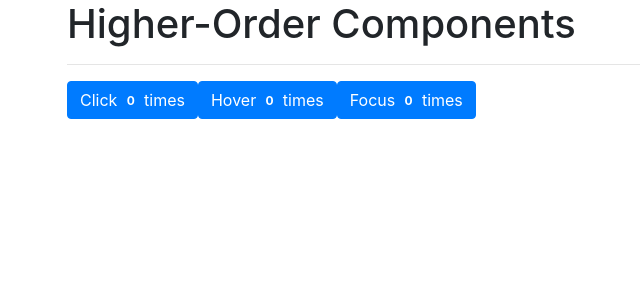
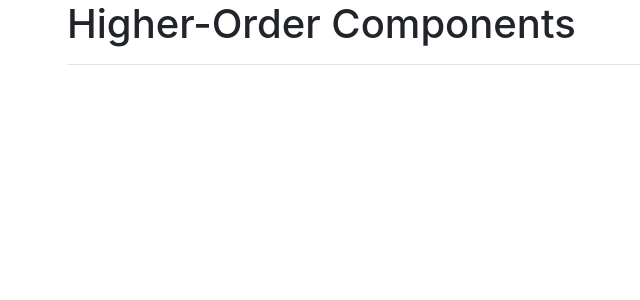
Before and after one commit to masud001/react-practice, a React (Create React App) app: page / in a window 1280 px wide. Shown: the top 300 px of the page, without its empty margins (18-658 px from the left). Built offline with nearby package versions, Linux system fonts and the light colour scheme.

Commit message:
hier order component practice

```diff
--- a/src/App.js
+++ b/src/App.js
@@ -1,7 +1,4 @@
 import React, { Component } from 'react';
-import ClickCounter from './Components/hoc/ClickCounter';
-import HoverCounter from './Components/hoc/HoverCounter';
-import FocusCounter from './Components/hoc/FocusCounter';
 
 class App extends Component {
 	render() {
@@ -11,9 +8,6 @@ class App extends Component {
 					<div className='container'>
 						<h1 className=' text-capitalize '>Higher-Order Components</h1>
 						<hr />
-						<ClickCounter />
-						<HoverCounter />
-						<FocusCounter />
 					</div>
 				</div>
 			</React.Fragment>
--- a/src/Components/hoc/ClickCounter.jsx
+++ /dev/null
@@ -1,14 +0,0 @@
-import React, { Component } from 'react';
-import withCounter from './withCounter';
-const ClickCounter = (props) => {
-	const { count, handelIncrement } = props;
-	return (
-		<React.Fragment>
-			<button className='btn btn-primary me-3' onClick={handelIncrement}>
-				Click <span className='badge bg-black'>{count}</span> times
-			</button>
-		</React.Fragment>
-	);
-};
-
-export default withCounter(ClickCounter);
--- a/src/Components/hoc/FocusCounter.jsx
+++ /dev/null
@@ -1,13 +0,0 @@
-import React, { Component } from 'react';
-import withCounter from './withCounter';
-const FocusCounter = (props) => {
-	const { count, handelIncrement } = props;
-	return (
-		<React.Fragment>
-			<button className='btn btn-primary me-3' onFocus={handelIncrement}>
-				Focus <span className='badge bg-black'>{count}</span> times
-			</button>
-		</React.Fragment>
-	);
-};
-export default withCounter(FocusCounter);
--- a/src/Components/hoc/HoverCounter.jsx
+++ /dev/null
@@ -1,13 +0,0 @@
-import React, { Component } from 'react';
-import withCounter from './withCounter';
-const HoverCounter = (props) => {
-	const { count, handelIncrement } = props;
-	return (
-		<React.Fragment>
-			<button className='btn btn-primary me-3' onMouseOver={handelIncrement}>
-				Hover <span className='badge bg-black'>{count}</span> times
-			</button>
-		</React.Fragment>
-	);
-};
-export default withCounter(HoverCounter);
--- a/src/Components/hoc/withCounter.jsx
+++ /dev/null
@@ -1,22 +0,0 @@
-import React, { Component } from 'react';
-
-const withCounter = (OriginalComponent) => {
-	class NewComponent extends Component {
-		state = {
-			count: 0,
-		};
-		handelIncrement = () => {
-			this.setState({
-				count: this.state.count + 1,
-			});
-		};
-
-		render() {
-			const { count } = this.state;
-			return <OriginalComponent count={count} handelIncrement={this.handelIncrement} />;
-		}
-	}
-
-	return NewComponent;
-};
-export default withCounter;
--- a/src/Components/renderProps/HoverCounter.jsx
+++ b/src/Components/renderProps/ClickCounter1.jsx
@@ -1,12 +1,12 @@
 import React, { Component } from 'react';
 
-export default class HoverCounter extends Component {
+export default class ClickCounter1 extends Component {
 	render() {
 		const { count, counterIncrement } = this.props;
 		return (
 			<React.Fragment>
-				<button className='btn btn-secondary mx-1' onMouseOver={counterIncrement}>
-					Hover Counter
+				<button className='btn btn-primary me-3' onClick={counterIncrement}>
+					Click Counter
 					<span className='badge bg-black p-2 ms-2 '> {count} </span>
 				</button>
 			</React.Fragment>
--- a/src/Components/renderProps/ClickCounter.jsx
+++ b/src/Components/renderProps/HoverCounter1.jsx
@@ -1,12 +1,12 @@
 import React, { Component } from 'react';
 
-export default class ClickCounter extends Component {
+export default class HoverCounter1 extends Component {
 	render() {
 		const { count, counterIncrement } = this.props;
 		return (
 			<React.Fragment>
-				<button className='btn btn-primary mx-1' onClick={counterIncrement}>
-					Click Counter
+				<button className='btn btn-secondary mx-1' onMouseOver={counterIncrement}>
+					Hover Counter
 					<span className='badge bg-black p-2 ms-2 '> {count} </span>
 				</button>
 			</React.Fragment>
```
